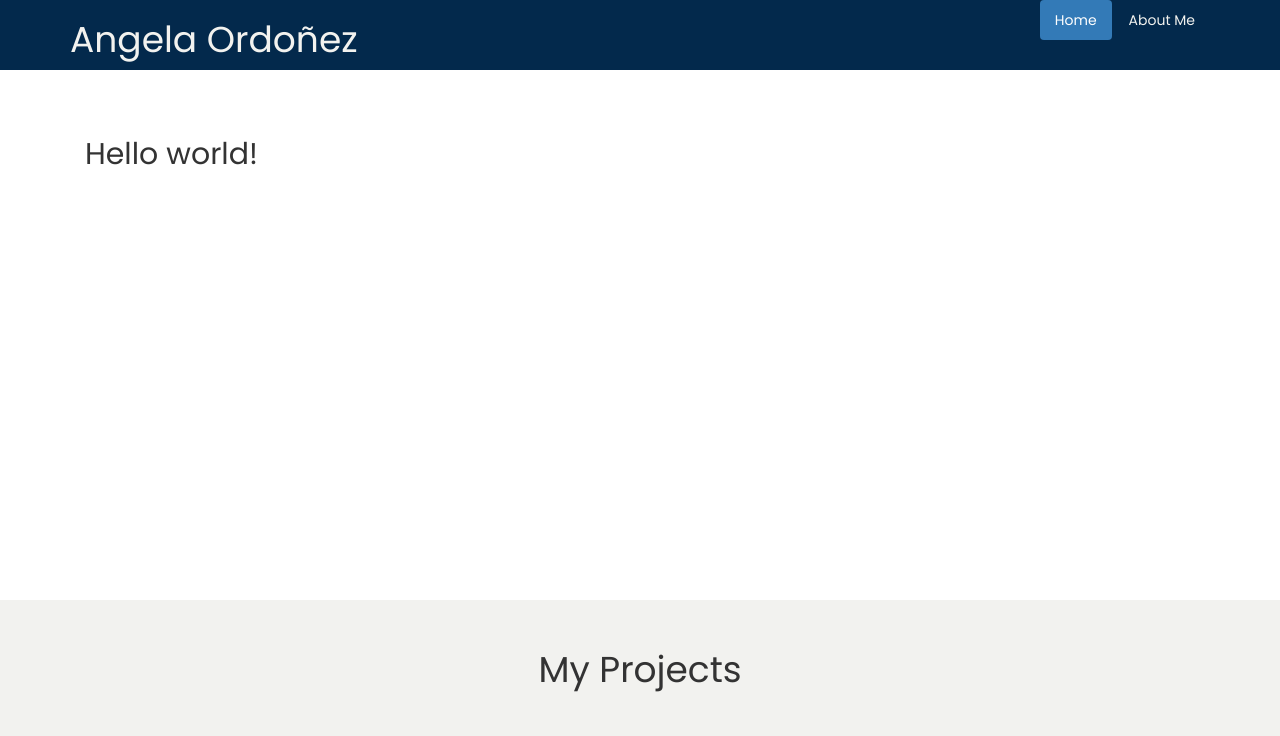
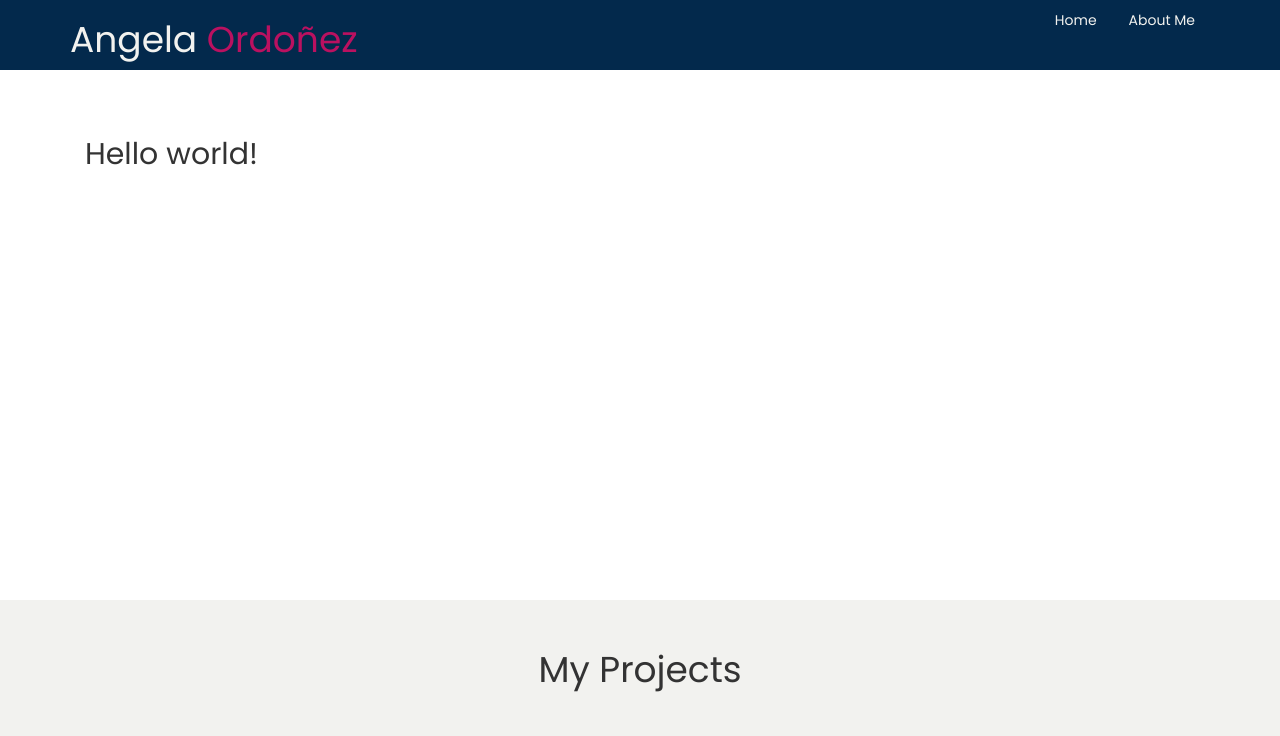
Before and after one commit to angelitaooo/angelitaooo.github.io, a plain HTML site: page index.html in a window 1280 px wide. Shown: the top 736 px of the page. Drawn offline with Linux system fonts and the light colour scheme.

Commit message:
add a span and change the nav

```diff
--- a/index.html
+++ b/index.html
@@ -14,14 +14,14 @@
 			<div class="row">
 			  	<!-- logo -->
 			  	<div class="col-md-6">
-			  		<h1>Angela Ordo&#241;ez</h1>
+			  		<h1>Angela <span>Ordo&#241;ez</span></h1>
 			  	</div>
 		  <!-- /logo -->
 
 		<!-- nav -->
 				<div class="col-md-6">
 					<ul class="nav nav-pills pull-right">
-						<li class="active"><a href="#">Home</a></li>
+						<li><a href="#">Home</a></li>
 						<li><a href="#">About Me</a></li>
 					</ul>
 				</div>
```
